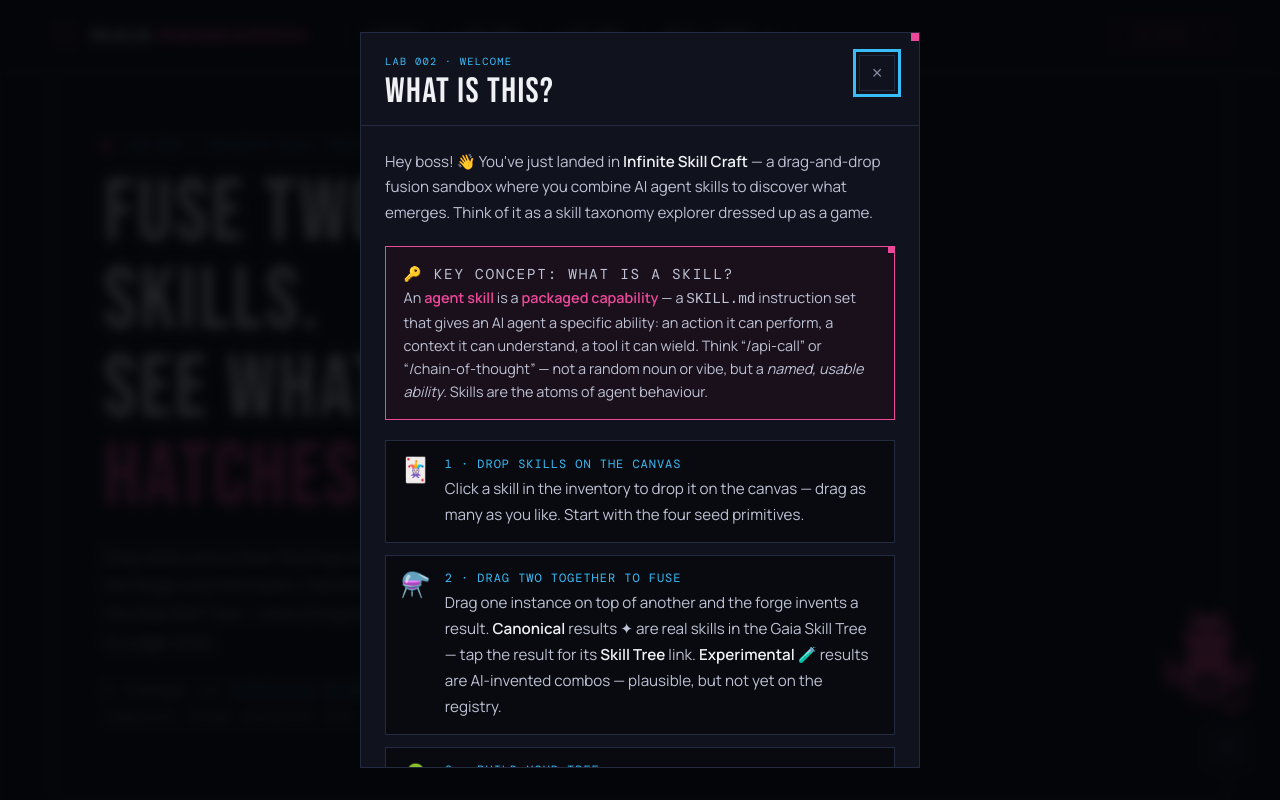
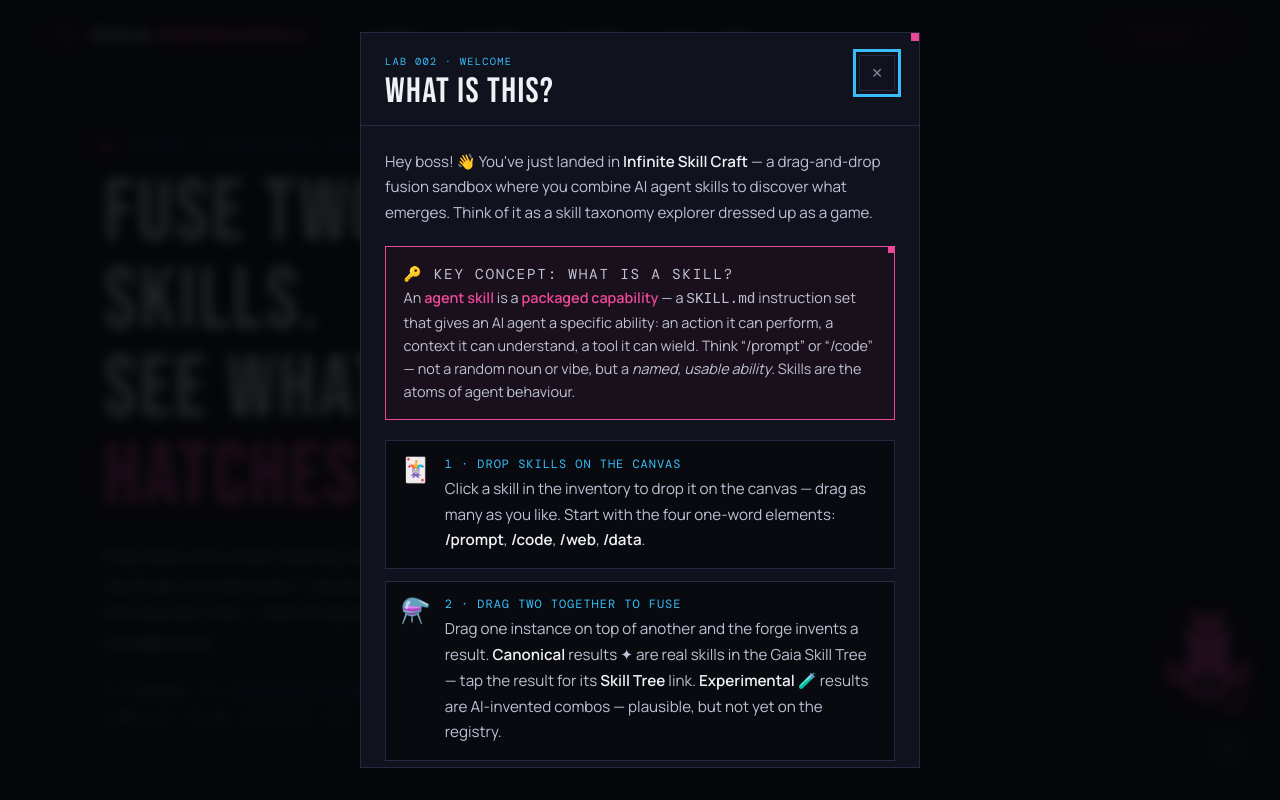
Before and after one commit to gaia-research/gaia-research, a Next.js app: page /labs/infinite-skill-craft in a window 1280 px wide. Shown: the top 800 px of the page. Built offline with nearby package versions, Linux system fonts and the light colour scheme.

Commit message:
feat(craft): one-word element seeds + description in popover (impeccable)

```diff
--- a/app/labs/infinite-skill-craft/craft.css
+++ b/app/labs/infinite-skill-craft/craft.css
@@ -668,12 +668,26 @@
   gap: 0.35rem;
   margin-bottom: 0.7rem;
 }
+.craft-pop-desc {
+  margin: 0 0 0.5rem;
+  color: var(--ink);
+  font-size: 0.92rem;
+  line-height: 1.5;
+  text-wrap: pretty;
+}
 .craft-pop-blurb {
   margin: 0 0 0.85rem;
   color: var(--muted);
   font-size: 0.88rem;
   line-height: 1.55;
   text-wrap: pretty;
+}
+/* When a factual description leads, the playful blurb is demoted to a quieter,
+   teasing aside beneath it — same tokens, lighter weight. */
+.craft-pop-blurb.is-secondary {
+  color: var(--dim);
+  font-style: italic;
+  font-size: 0.83rem;
 }
 .craft-pop .craft-unlock {
   display: flex;
--- a/app/labs/infinite-skill-craft/page.tsx
+++ b/app/labs/infinite-skill-craft/page.tsx
@@ -12,7 +12,7 @@
 export const metadata = {
   title: "Infinite Skill Craft — Lab 002",
   description:
-    "Drop dev skills on a free-floating canvas, drag two together, and watch what falls out. A fusion sandbox where /api-call meets /chain-of-thought — canonical unlocks link straight into the Gaia Skill Tree, experiments stay playable, and the occasional curse keeps things honest, boss.",
+    "Drop dev skills on a free-floating canvas, drag two together, and watch what falls out. A fusion sandbox where /prompt meets /code — canonical unlocks link straight into the Gaia Skill Tree, experiments stay playable, and the occasional curse keeps things honest, boss.",
 };
 
 export default function InfiniteSkillCraftPage() {
--- a/components/labs/craft/CraftCanvas.tsx
+++ b/components/labs/craft/CraftCanvas.tsx
@@ -107,12 +107,17 @@
   landed?: "canonical" | "first" | "egg" | "plain";
 }
 
-/** The four seed primitives. These are always present and never deletable. */
+/**
+ * The four one-word ELEMENT primitives. These are the atoms every fusion is
+ * built from — always present, never deletable. Each carries a playful `blurb`
+ * (Milim voice) AND a factual `description` (what the element IS) so the detail
+ * popover can read as a real capability even for a raw seed.
+ */
 const SEED_CARDS: CraftCard[] = [
-  { id: "api-call", name: "/api-call", emoji: "⚡", blurb: "Reach out and call an endpoint, boss.", tier: "canonical" },
-  { id: "chain-of-thought", name: "/chain-of-thought", emoji: "🧠", blurb: "Think it through, step by step.", tier: "canonical" },
-  { id: "browser-control", name: "/browser-control", emoji: "🌐", blurb: "Drive a real browser like it owes you money.", tier: "canonical" },
-  { id: "code-execution", name: "/code-execution", emoji: "⚙️", blurb: "Run the code. Trust the sandbox.", tier: "canonical" },
+  { id: "prompt", name: "/prompt", emoji: "🧠", blurb: "I ask the big model to think, boss. That's the whole trick.", description: "Ask a language model to reason or generate.", tier: "canonical" },
+  { id: "code", name: "/code", emoji: "⚙️", blurb: "The hands of the agent, boss — I run the code and trust the sandbox.", description: "Execute code — the hands of the agent.", tier: "canonical" },
+  { id: "web", name: "/web", emoji: "🌐", blurb: "I reach the live internet, boss. Fresh bytes, no cache excuses.", description: "Reach the live internet.", tier: "canonical" },
+  { id: "data", name: "/data", emoji: "📊", blurb: "Structured stuff to chew on, boss — rows, docs, embeddings, all of it.", description: "Structured information to work over.", tier: "canonical" },
 ];
 
 const SEED_IDS = new Set(SEED_CARDS.map((c) => c.id));
@@ -483,6 +488,7 @@
           name: result.name,
           emoji: result.emoji,
           blurb: result.blurb,
+          description: result.description,
           tier: result.tier,
           passesSkillCheck: result.passesSkillCheck,
           skillTreeUrl: result.skillTreeUrl,
@@ -1372,7 +1378,16 @@
         </div>
       )}
 
-      {card.blurb && <p className="craft-pop-blurb">{card.blurb}</p>}
+      {/* Primary "what it does" line — the factual capability. This is what makes
+          every fusion read as a REAL skill, not a mystery noun. */}
+      {card.description && <p className="craft-pop-desc">{card.description}</p>}
+
+      {/* Secondary, teasing line — Milim's playful take. Demoted below the fact. */}
+      {card.blurb && (
+        <p className={`craft-pop-blurb${card.description ? " is-secondary" : ""}`}>
+          {card.blurb}
+        </p>
+      )}
 
       {canonical && card.skillTreeUrl && (
         <a
@@ -1400,14 +1415,14 @@
   return (
     <div className="craft-empty">
       <p className="craft-empty-mark" aria-hidden="true">
-        ⚡ + 🧠
+        🧠 + ⚙️
       </p>
       <p className="craft-empty-head">
         {discovered === 0 ? "Empty canvas." : "Canvas cleared."}
       </p>
       <p className="craft-empty-body">
-        Click <b>/api-call</b> to drop it on the canvas, boss — then drag another skill
-        on top of it and watch what hatches.
+        Click <b>/prompt</b> and <b>/code</b>, boss — then drag them together and watch{" "}
+        <b>/codegen</b> hatch.
       </p>
     </div>
   );
--- a/components/labs/craft/CraftFaq.tsx
+++ b/components/labs/craft/CraftFaq.tsx
@@ -38,8 +38,8 @@
                 Skills follow a progressive-disclosure pattern: the{" "}
                 <code>SKILL.md</code> file is the entry point (name, description, how to
                 invoke), with deeper reference docs linked inside. A skill&apos;s identity is
-                its <strong>slash name</strong> (e.g. <code>/api-call</code>,{" "}
-                <code>/chain-of-thought</code>).
+                its <strong>slash name</strong> (e.g. <code>/prompt</code>,{" "}
+                <code>/code</code>).
               </p>
               <p>
                 <strong>Not a skill:</strong> a random object, a vibe, a noun that an AI could
--- a/components/labs/craft/OnboardingModal.tsx
+++ b/components/labs/craft/OnboardingModal.tsx
@@ -150,7 +150,7 @@
               An <strong>agent skill</strong> is a <strong>packaged capability</strong> — a{" "}
               <code>SKILL.md</code> instruction set that gives an AI agent a specific ability: an
               action it can perform, a context it can understand, a tool it can wield. Think
-              &ldquo;/api-call&rdquo; or &ldquo;/chain-of-thought&rdquo; — not a random noun or
+              &ldquo;/prompt&rdquo; or &ldquo;/code&rdquo; — not a random noun or
               vibe, but a <em>named, usable ability</em>. Skills are the atoms of agent behaviour.
             </p>
           </div>
@@ -163,7 +163,8 @@
                 <span className="craft-onboard-step-title">1 · Drop skills on the canvas</span>
                 <p className="craft-onboard-step-desc">
                   Click a skill in the inventory to drop it on the canvas — drag as many
-                  as you like. Start with the four seed primitives.
+                  as you like. Start with the four one-word elements: <strong>/prompt</strong>,{" "}
+                  <strong>/code</strong>, <strong>/web</strong>, <strong>/data</strong>.
                 </p>
               </div>
             </div>
```
